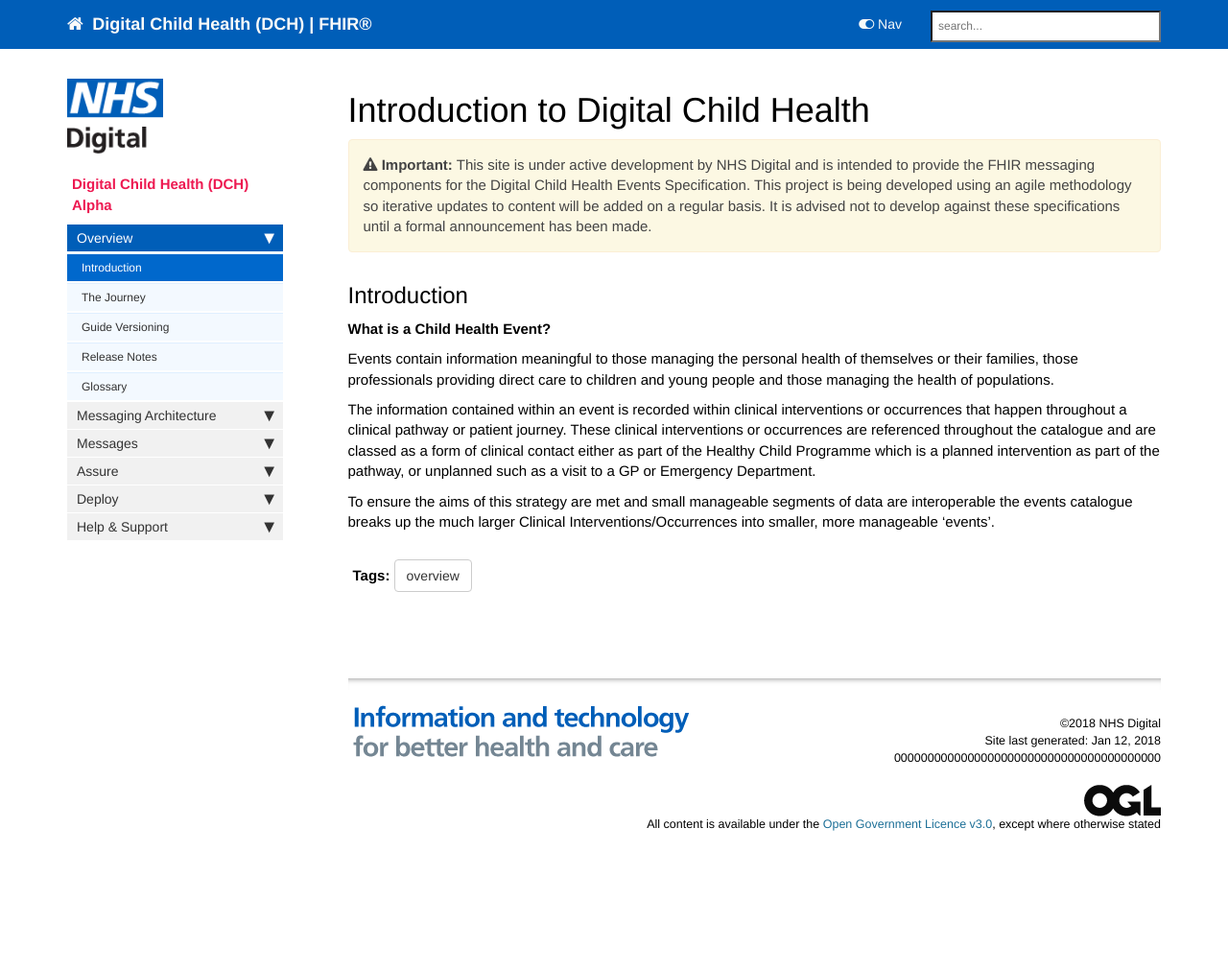
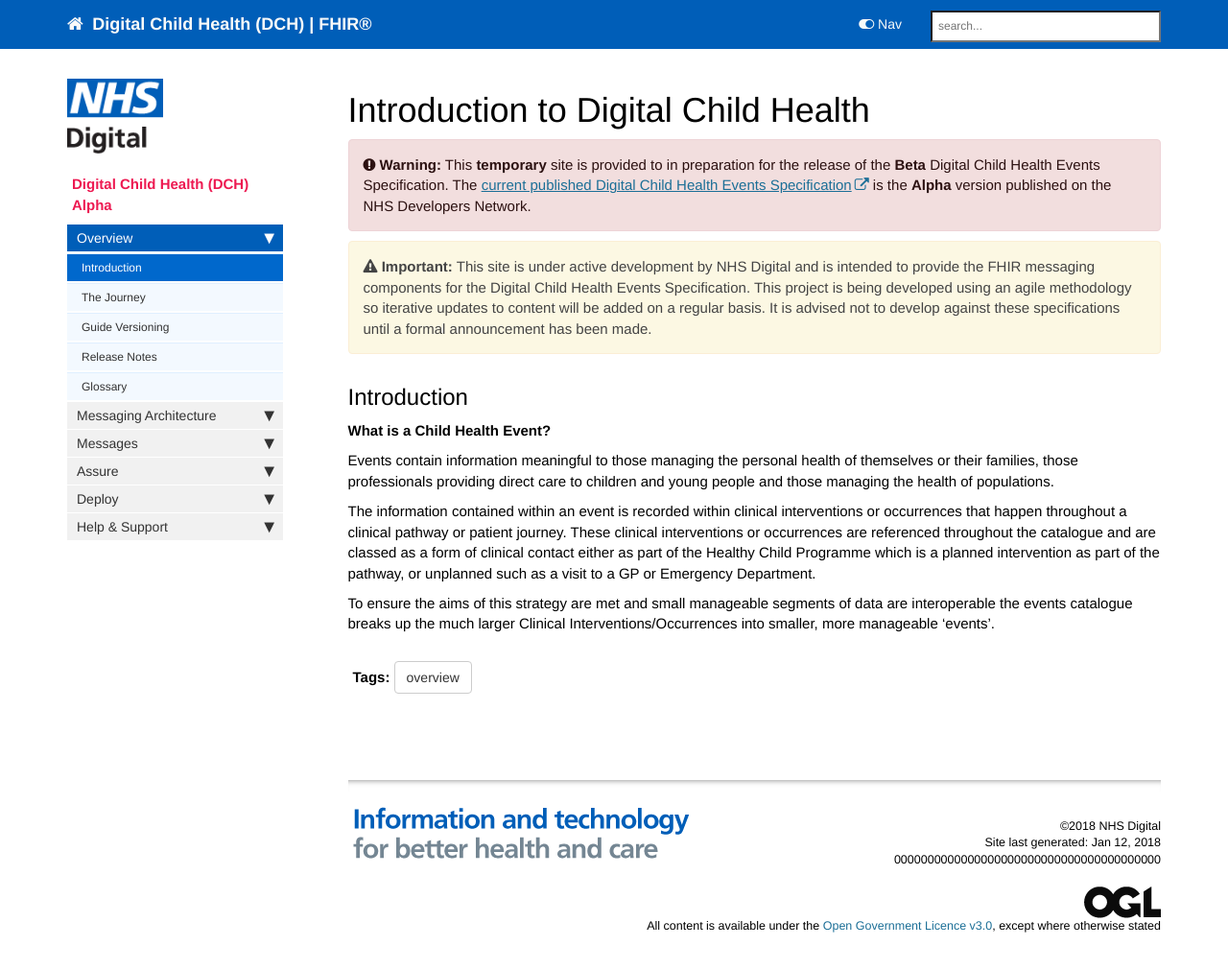
Before and after one commit to nhsconnect/Digital-Child-Health-STU3, a Jekyll site: the page built from index.md, in a window 1280 px wide and 1035 px high. Shown: the top 1011 px of the window at 96% size. Built offline with Jekyll 4.4.1, drawn with Linux system fonts in a browser that asks for light colours; nearby versions of some CDN libraries; comment, search, counter and statistics services are not loaded.

Commit message:
Warning on Introduction page

```diff
--- a/index.md
+++ b/index.md
@@ -6,6 +6,8 @@ sidebar: overview_sidebar
 permalink: index.html
 toc: false
 ---
+
+{% include warning.html content="This **temporary** site is provided to in preparation for the release of the **Beta** Digital Child Health Events Specification. The [current published Digital Child Health Events Specification](https://nhsconnect.github.io/Digital-Child-Health/Generated/Chapter.1.About/index.html) is the **Alpha** version published on the NHS Developers Network." %}
 
 {% include important.html content="This site is under active development by NHS Digital and is intended to provide the FHIR messaging components for the Digital Child Health Events Specification. This project is being developed using an agile methodology so iterative updates to content will be added on a regular basis.  It is advised not to develop against these specifications until a formal announcement has been made." %}
 
```
